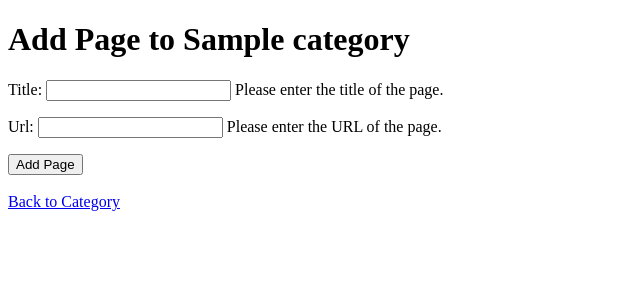
After one commit to 2767794L/tango_with_django_project, a Django app: a page that uses templates/rango/add_page.html in a window 1280 px wide. The commit adds this page. Shown: the top 300 px of the page, without its empty margins (0-640 px from the left). Run offline with Django 3.2, Linux system fonts and the light colour scheme; tables that the repository leaves empty hold one stand-in row (values such as "Sample post").

Commit message:
Commit for Chapter 7

```diff
--- /dev/null
+++ b/rango/forms.py
@@ -0,0 +1,35 @@
+from django import forms
+from rango.models import Page, Category
+
+class CategoryForm(forms.ModelForm):
+    name = forms.CharField(max_length=Category.NAME_MAX_LENGTH,
+                           help_text="Please enter the category name.")
+    views = forms.IntegerField(widget=forms.HiddenInput(), initial=0)
+    likes = forms.IntegerField(widget=forms.HiddenInput(), initial=0)
+    slug = forms.CharField(widget=forms.HiddenInput(), required=False)
+
+
+    class Meta:
+        model = Category
+        fields = ('name',)
+
+class PageForm(forms.ModelForm):
+    title = forms.CharField(max_length=Page.TITLE_MAX_LENGTH,
+                            help_text="Please enter the title of the page.")
+    url = forms.URLField(max_length=200,
+                         help_text="Please enter the URL of the page.")
+    views = forms.IntegerField(widget=forms.HiddenInput(), initial=0)
+
+    class Meta:
+        model = Page
+        exclude = ('category',)
+
+    def clean(self):
+        cleaned_data = self.cleaned_data
+        url = cleaned_data.get('url')
+        # If url is not empty and doesn't start with 'http://',
+        # then prepend 'http://'.
+        if url and not url.startswith('http://'):
+            url = f'http://{url}'
+            cleaned_data['url'] = url
+        return cleaned_data
--- a/rango/models.py
+++ b/rango/models.py
@@ -4,7 +4,8 @@ from django.template.defaultfilters import slugify
 # Create your models here.
 
 class Category(models.Model):
-    name = models.CharField(max_length=128, unique=True)
+    NAME_MAX_LENGTH = 128
+    name = models.CharField(max_length=NAME_MAX_LENGTH, unique=True)
     views = models.IntegerField(default =0)
     likes = models.IntegerField(default = 0)
     slug = models.SlugField(unique=True)
@@ -21,8 +22,11 @@ class Category(models.Model):
 
 
 class Page(models.Model):
+    TITLE_MAX_LENGTH = 128
+    URL_MAX_LENGTH = 200
+
     category = models.ForeignKey(Category, on_delete=models.CASCADE)
-    title = models.CharField(max_length=128)
+    title = models.CharField(max_length=TITLE_MAX_LENGTH)
     url = models.URLField()
     views = models.IntegerField(default=0)
 
--- a/rango/urls.py
+++ b/rango/urls.py
@@ -7,6 +7,8 @@ app_name = 'rango'
 urlpatterns = [
     path('', views.index, name='index'),
     path('about/', views.about, name='about'),
-    path('category/<slug:category_name_slug>/',
-    views.show_category, name='show_category'),
+    path('category/<slug:category_name_slug>/', views.show_category,
+          name='show_category'),
+    path('add_category/', views.add_category, name='add_category'),
+    path('category/<slug:category_name_slug>/add_page/', views.add_page, name='add_page'),
     ]
--- a/rango/views.py
+++ b/rango/views.py
@@ -3,6 +3,10 @@ from django.shortcuts import render
 from django.http import HttpResponse
 from rango.models import Category
 from rango.models import Page
+from rango.forms import CategoryForm
+from django.shortcuts import redirect
+from rango.forms import PageForm
+from django.urls import reverse
 
 def about(request):
     return render(request, 'rango/about.html')
@@ -38,3 +42,57 @@ def show_category(request, category_name_slug):
         context_dict['pages'] = None
 
     return render(request, 'rango/category.html', context=context_dict)
+
+
+def add_category(request):
+    form = CategoryForm()
+
+# A HTTP POST?
+    if request.method == 'POST':
+        form = CategoryForm(request.POST)
+# Have we been provided with a valid form?
+        if form.is_valid():
+# Save the new category to the database.
+            form.save(commit=True)
+# Now that the category is saved, we could confirm this.
+# For now, just redirect the user back to the index view.
+            return redirect('/rango/')
+        else:
+# The supplied form contained errors -
+
+# just print them to the terminal.
+            print(form.errors)
+# Will handle the bad form, new form, or no form supplied cases.
+# Render the form with error messages (if any).
+    return render(request, 'rango/add_category.html', {'form': form})
+
+
+def add_page(request, category_name_slug):
+    try:
+        category = Category.objects.get(slug=category_name_slug)
+    except Category.DoesNotExist:
+        category = None
+# You cannot add a page to a Category that does not exist...
+    if category is None:
+        return redirect('/rango/')
+
+    form = PageForm()
+
+    if request.method == 'POST':
+        form = PageForm(request.POST)
+
+        if form.is_valid():
+            if category:
+                page = form.save(commit=False)
+                page.category = category
+                page.views = 0
+                page.save()
+
+                return redirect(reverse('rango:show_category',
+                                        kwargs={'category_name_slug':
+                                                category_name_slug}))
+        else:
+            print(form.errors)
+
+    context_dict = {'form': form, 'category': category}
+    return render(request, 'rango/add_page.html', context=context_dict)
--- /dev/null
+++ b/templates/rango/add_page.html
@@ -0,0 +1,22 @@
+<!DOCTYPE html>
+<html>
+<head>
+    <title>Rango</title>
+</head>
+<body>
+    <h1>Add Page to {{ category.name }}</h1>
+
+    {% if category %}
+        <form method="post" action="/rango/category/{{ category.slug }}/add_page/">
+            {% csrf_token %}
+            {{ form.as_p }}
+            <input type="submit" name="submit" value="Add Page">
+        </form>
+    {% else %}
+        <p>The specified category does not exist.</p>
+    {% endif %}
+
+    <br/>
+    <a href="{% url 'rango:show_category' category_name_slug=category.slug %}">Back to Category</a>
+</body>
+</html>
--- a/templates/rango/index.html
+++ b/templates/rango/index.html
@@ -49,6 +49,7 @@
         <div>
 
             <a href="/rango/about/">About</a><br />
+            <a href="/rango/add_category/">Add a New Category</a><br />
             <img src="{% static 'images/rango.jpg' %}"
                 alt="Picture of Rango" />
         </div>
```
Also changed, not shown: templates/rango/add_category.html (added, +24 -0 lines), templates/rango/category.html (+7 -0 lines).
